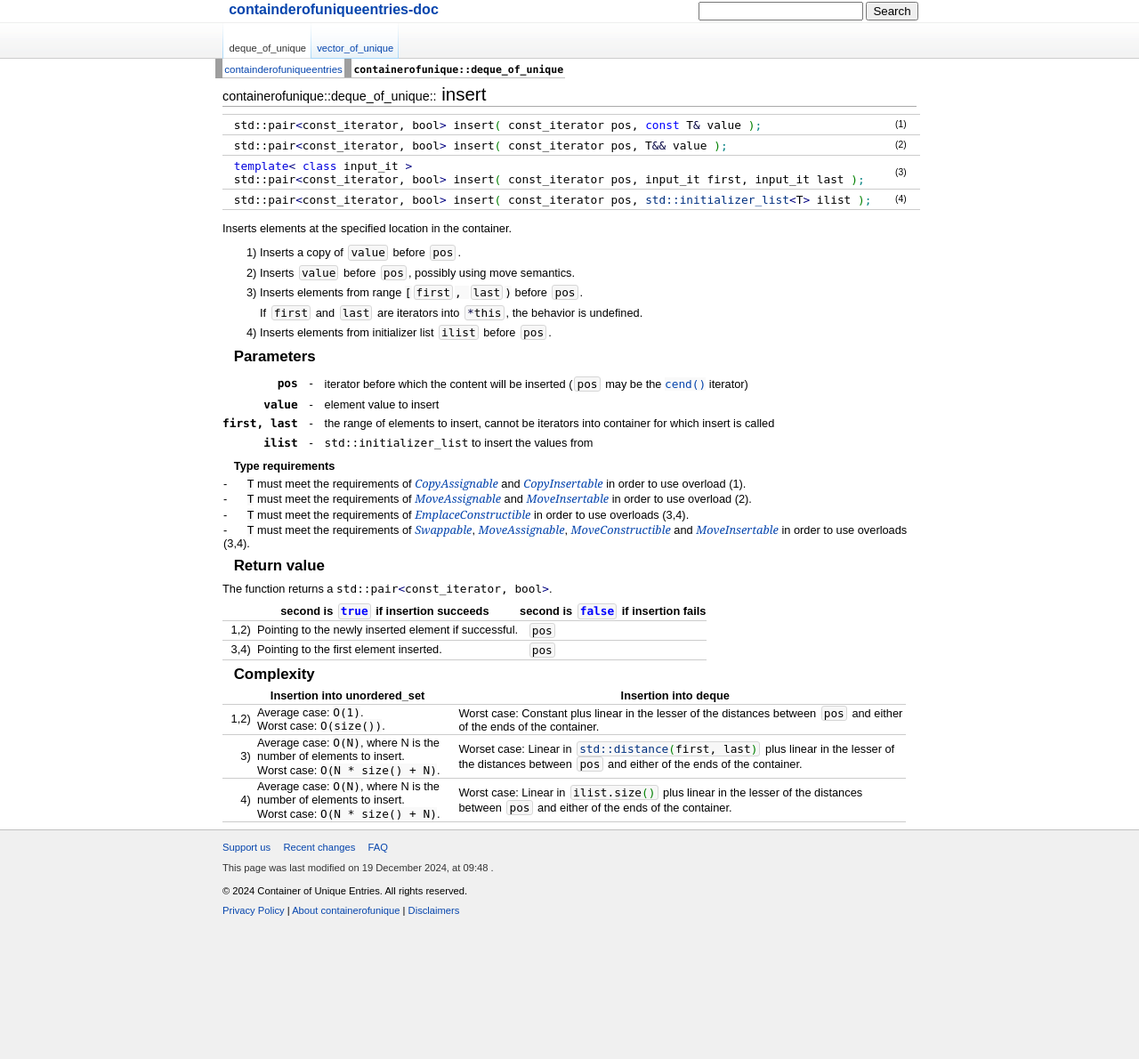
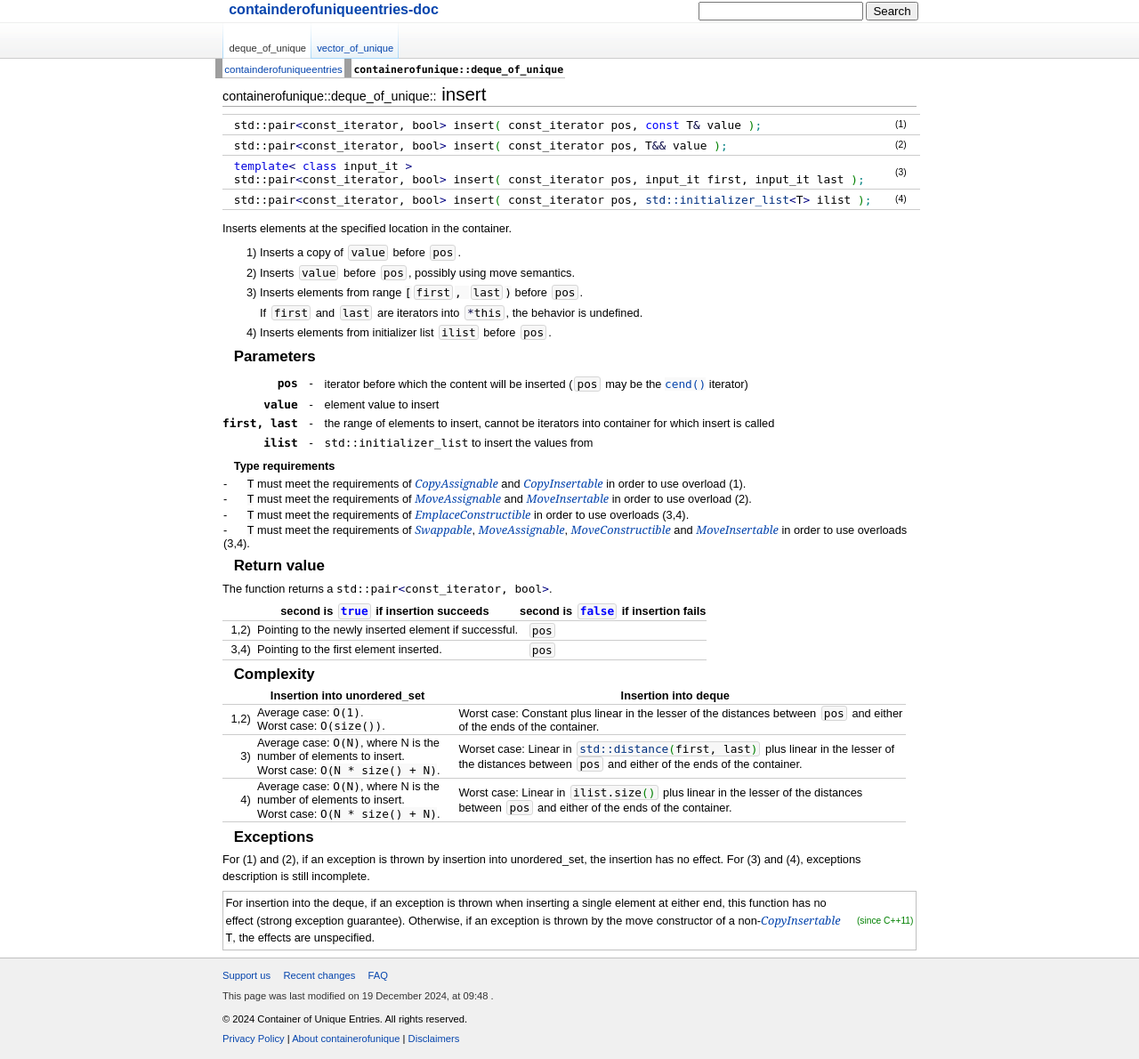
Before and after one commit to Huanhuan-Jiang/containerofuniqueelements.github.io, a Jekyll site: the page built from _docs/deque_of_unique/insert.html, in a window 1280 px wide. Shown: the whole page at 89% size. Built offline with Jekyll 4.4.1, drawn with Linux system fonts in a browser that asks for light colours; some web fonts are replaced; before the commit the page ends 1046 px from its top, so only the background shows below that; grey boxes are pictures that could not be loaded.

Commit message:
Add exceptions to insert.html

```diff
--- a/_docs/deque_of_unique/insert.html
+++ b/_docs/deque_of_unique/insert.html
@@ -493,3 +493,35 @@ title: insert
     </tr>
   </tbody>
 </table>
+<h3>Exceptions</h3>
+<p>
+  For (1) and (2), if an exception is thrown by insertion into unordered_set,
+  the insertion has no effect. For (3) and (4), exceptions description is still
+  incomplete.
+</p>
+<table class="t-rev-begin">
+  <tbody>
+    <tr class="t-rev t-since-cxx11">
+      <td>
+        <p>
+          For insertion into the deque, if an exception is thrown when inserting
+          a single element at either end, this function has no effect (strong
+          exception guarantee). Otherwise, if an exception is thrown by the move
+          constructor of a non-<a
+            href="/w/cpp/named_req/CopyInsertable"
+            title="cpp/named req/CopyInsertable"
+            ><span
+              style="
+                font-family: Georgia, 'DejaVu Serif', serif;
+                font-style: italic;
+              "
+              >CopyInsertable</span
+            ></a
+          >
+          <code>T</code>, the effects are unspecified.
+        </p>
+      </td>
+      <td><span class="t-mark-rev t-since-cxx11">(since C++11)</span></td>
+    </tr>
+  </tbody>
+</table>
```
